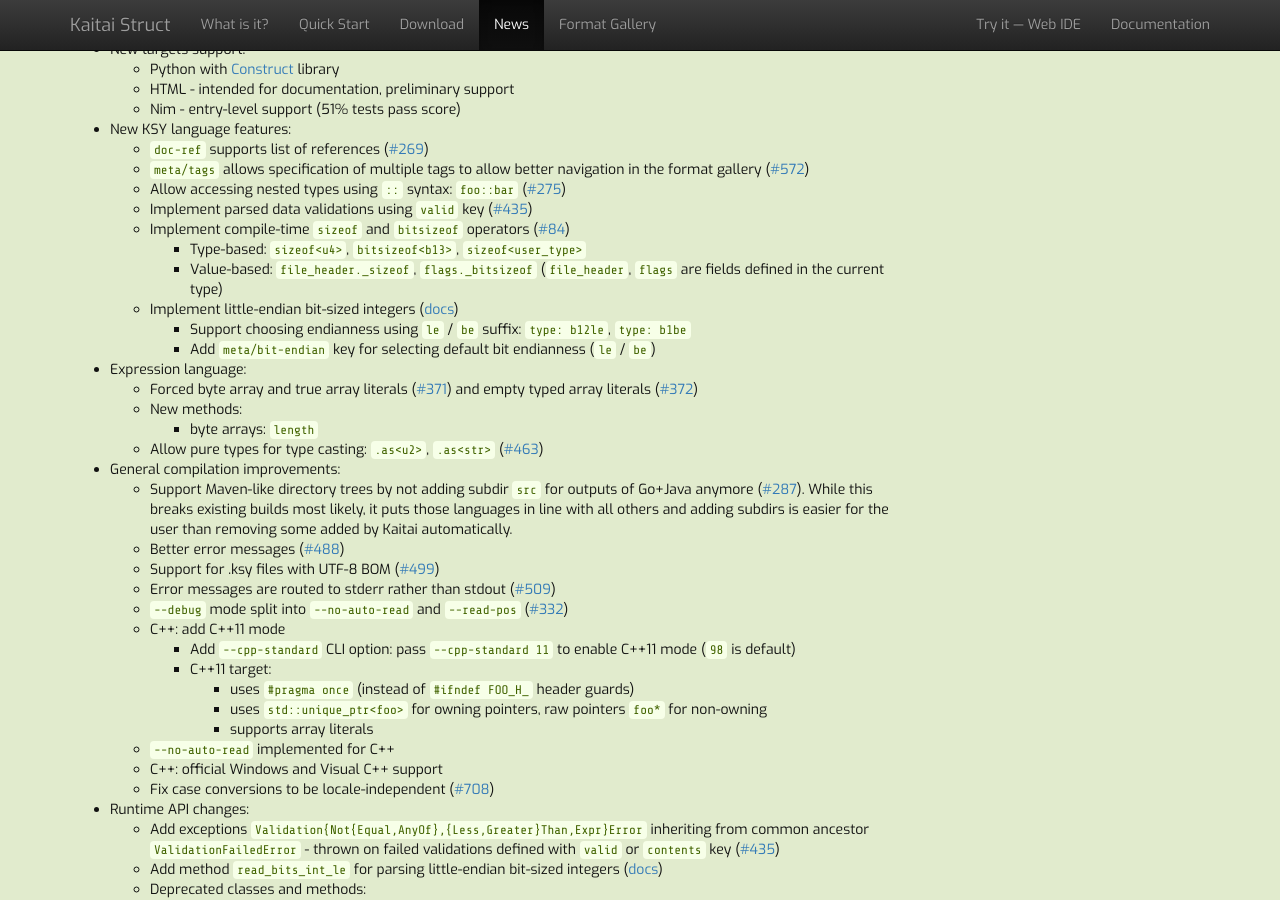
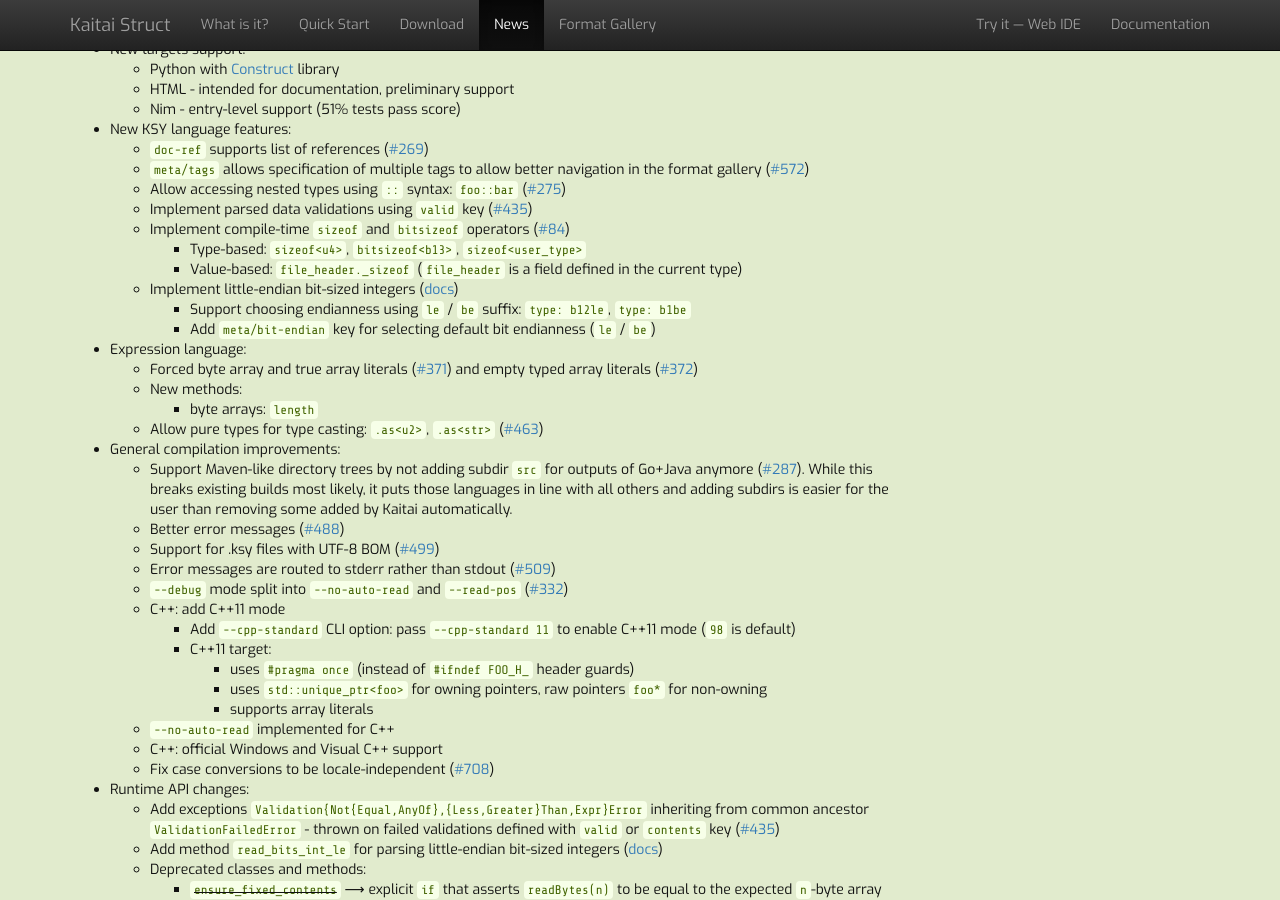
Before and after one commit to kaitai-io/kaitai-io.github.io, a Jekyll site: the page built from _posts/2020-10-16-kaitai-struct-v0.9-released.md, in a window 1280 px wide and 900 px high, scrolled down 497 px. Built offline with Jekyll 4.4.1, drawn with Linux system fonts in a browser that asks for light colours; nearby versions of some CDN libraries.

Commit message:
Fix 0.9 release notes: `_bitsizeof` was never implemented
See https://github.com/kaitai-io/kaitai_struct_compiler/commit/a9c55c1b557f73754d446f68778494c640f8cfb2

```diff
--- a/_posts/2020-10-16-kaitai-struct-v0.9-released.md
+++ b/_posts/2020-10-16-kaitai-struct-v0.9-released.md
@@ -44,7 +44,7 @@
   * Implement parsed data validations using `valid` key ([#435](https://github.com/kaitai-io/kaitai_struct/issues/435))
   * Implement compile-time `sizeof` and `bitsizeof` operators ([#84](https://github.com/kaitai-io/kaitai_struct/issues/84))
     * Type-based: `sizeof<u4>`, `bitsizeof<b13>`, `sizeof<user_type>`
-    * Value-based: `file_header._sizeof`, `flags._bitsizeof` (`file_header`, `flags` are fields defined in the current type)
+    * Value-based: `file_header._sizeof` (`file_header` is a field defined in the current type)
   * Implement little-endian bit-sized integers ([docs](https://doc.kaitai.io/user_guide.html#bit-ints-le))
     * Support choosing endianness using `le` / `be` suffix: `type: b12le`, `type: b1be`
     * Add `meta/bit-endian` key for selecting default bit endianness (`le` / `be`)
```
